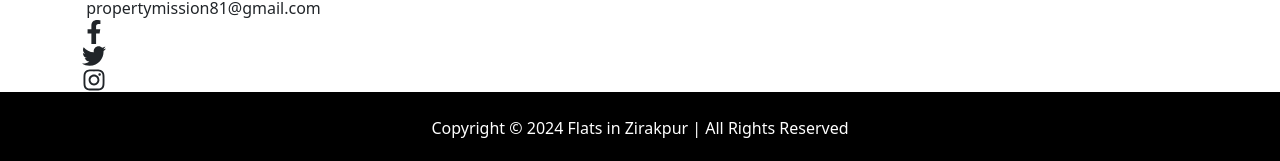
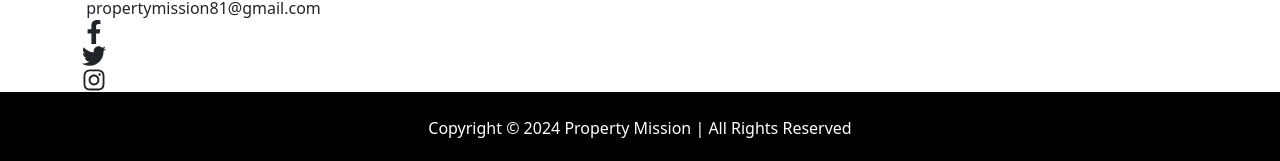
Before and after one commit to bnikunj31/real-esatte-blog-app, a React (Vite) app in the folder frontend/: page /PropertyForm in a window 1280 px wide. Shown: the part 1947-2108 px from the top of the page. Built offline with nearby package versions, Linux system fonts and the light colour scheme; no server answers.

Commit message:
Prod changes

```diff
--- a/frontend/src/component/Footer.jsx
+++ b/frontend/src/component/Footer.jsx
@@ -100,7 +100,7 @@ const Footer = () => {
 
       {/* Copyright Section */}
       <div className="py-4 mt-8 text-center text-white bg-black">
-        <p>Copyright © 2024 Flats in Zirakpur | All Rights Reserved</p>
+        <p>Copyright © 2024 Property Mission | All Rights Reserved</p>
       </div>
     </footer>
   );
```
Also changed, not shown: 2 other files (tests, documents, lock files or other folders).
